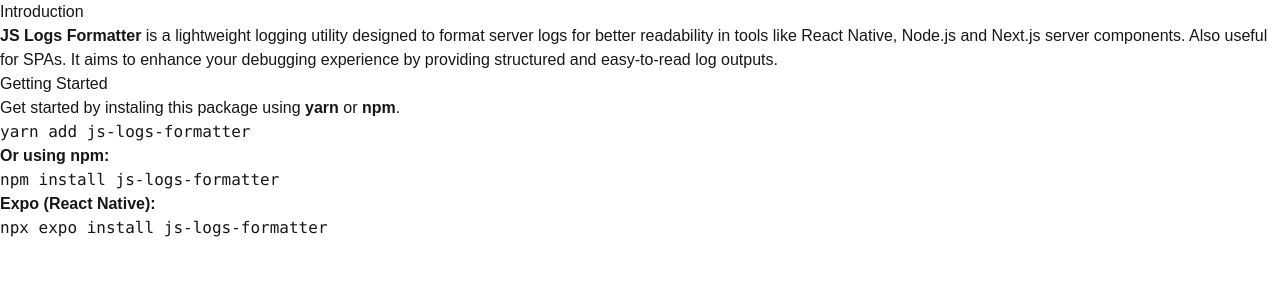
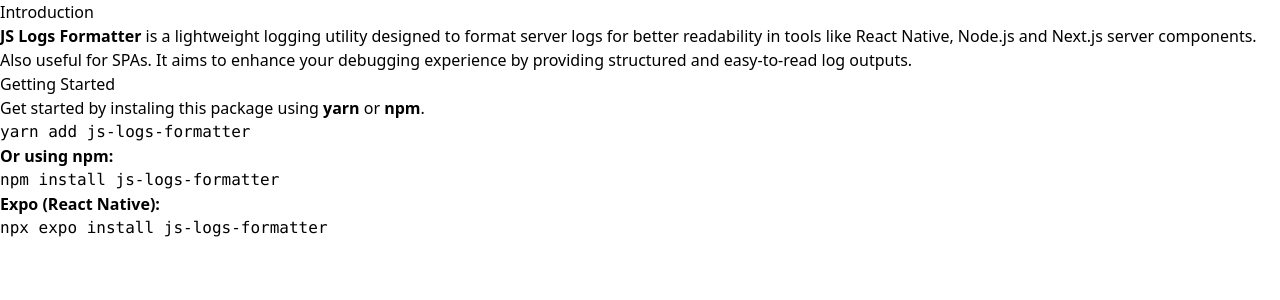
Before and after one commit to Elue-dev/js-logs-formatter-docs-v2, a Next.js app: page /intro in a window 1280 px wide. Shown: the top 300 px of the page. Built offline with nearby package versions, Linux system fonts and the light colour scheme.

Commit message:
patch: add copy button by default

```diff
--- a/app/globals.css
+++ b/app/globals.css
@@ -1,24 +1,6 @@
 @tailwind base;
 @tailwind components;
 @tailwind utilities;
-
-:root {
-  --background: #ffffff;
-  --foreground: #171717;
-}
-
-/* @media (prefers-color-scheme: dark) {
-  :root {
-    --background: #0a0a0a;
-    --foreground: #ededed;
-  }
-} */
-
-body {
-  color: var(--foreground);
-  background: var(--background);
-  font-family: Arial, Helvetica, sans-serif;
-}
 
 @layer utilities {
   .text-balance {
--- a/next.config.mjs
+++ b/next.config.mjs
@@ -5,6 +5,7 @@
 const withNextra = nextra({
   theme: "nextra-theme-docs",
   themeConfig: "./theme.config.tsx",
+  defaultShowCopyCode: true,
 });
 
 export default withNextra(nextConfig);
```
